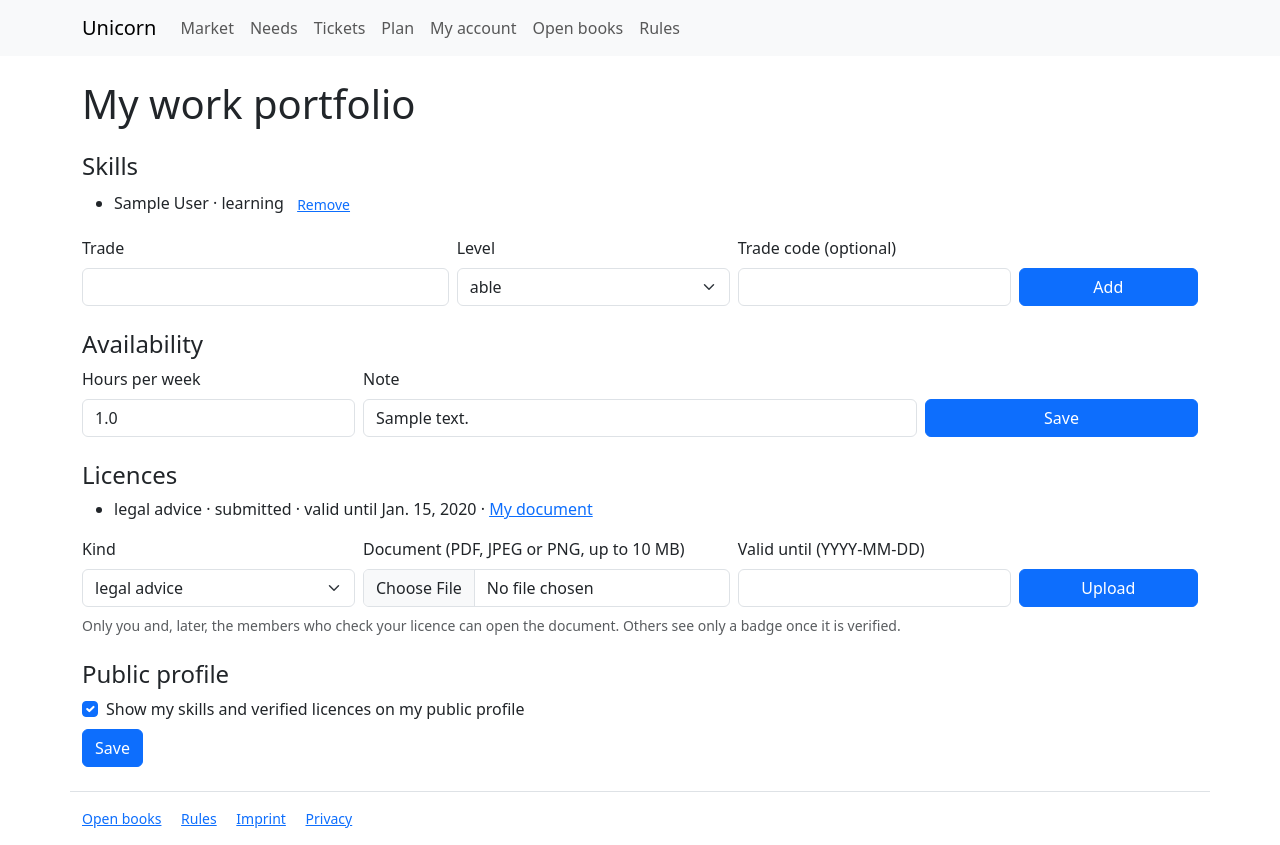
After one commit to kgk45tGg45u/unicorn, a Django app: page /portfolio/ in a window 1280 px wide. The commit adds this page. Run offline with Django 5.2, Linux system fonts and the light colour scheme; a user stored in the database is signed in; tables that the repository leaves empty hold one stand-in row (values such as "Sample post"); parts of the project's set-up code (start-up, migrations or seed data) failed here and were passed over; some libraries are stand-ins or nearby versions.

Commit message:
P01.T07: work portfolio, skills, availability and licences
Co-Authored-By: Claude Sonnet 5.5 <noreply@anthropic.com>

```diff
--- a/apps/members/services.py
+++ b/apps/members/services.py
@@ -384,3 +384,33 @@ def record_launch_click(member):
             state.save()
             audit.record("system", "launched")
         return state
+
+
+# --- Work portfolio and licences (docs/06 section 3, HF-17) ---
+
+
+def has_verified_licence(member, kind, today=None) -> bool:
+    from django.db.models import Q
+    from django.utils import timezone
+
+    from .models import Licence
+
+    today = today or timezone.localdate()
+    return (
+        Licence.objects.filter(member=member, kind=kind, status="verified")
+        .filter(Q(expires_on__isnull=True) | Q(expires_on__gte=today))
+        .exists()
+    )
+
+
+def submit_licence(member, kind, uploaded_file, expires_on=None):
+    """Store the licence document privately; status `submitted` until confirmers verify it (P06)."""
+    from apps.core import audit
+
+    from .models import Licence
+
+    with transaction.atomic():
+        pf = store_private_file(member, uploaded_file, "licence")
+        licence = Licence.objects.create(member=member, kind=kind, document=pf, expires_on=expires_on)
+        audit.record(member.number, "licence.submitted", licence, kind=kind)
+        return licence
--- a/apps/members/templates/members/my_account.html
+++ b/apps/members/templates/members/my_account.html
@@ -23,6 +23,7 @@
   {% for c in checks %}<li>{% blocktranslate with town=c.town date=c.seen_on number=c.helper.number %}Seen in person by {{ number }} on {{ date }} in {{ town }}{% endblocktranslate %}</li>{% endfor %}
   {% if not vouches and not checks %}<li class="text-muted">{% translate "None yet." %}</li>{% endif %}
 </ul>
+<p><a href="{% url 'members:portfolio' %}">{% translate "My work portfolio" %}</a></p>
 <p><a href="{% url 'members:public_profile' member.number %}">{% translate "See my public profile" %}</a></p>
 <p><a href="{% url 'mfa_index' %}">{% translate "Passkeys and recovery codes" %}</a> ·
    <a href="{% url 'account_logout' %}">{% translate "Log out" %}</a></p>
--- /dev/null
+++ b/apps/members/templates/members/portfolio.html
@@ -0,0 +1,56 @@
+{% extends "base.html" %}
+{% load i18n %}
+{% block title %}{% translate "My work portfolio" %} · Unicorn{% endblock %}
+{% block content %}
+<h1>{% translate "My work portfolio" %}</h1>
+{% if error %}<div class="alert alert-danger">{{ error }}</div>{% endif %}
+
+<h2 class="h4 mt-4">{% translate "Skills" %}</h2>
+<ul>
+  {% for s in skills %}
+    <li>{{ s.trade_name }} · {{ s.get_level_display }}
+      <form method="post" class="d-inline">{% csrf_token %}<input type="hidden" name="action" value="delete_skill"><input type="hidden" name="id" value="{{ s.pk }}">
+        <button class="btn btn-link btn-sm" type="submit">{% translate "Remove" %}</button></form></li>
+  {% empty %}<li class="text-muted">{% translate "No skills yet." %}</li>{% endfor %}
+</ul>
+<form method="post" class="row g-2 align-items-end">
+  {% csrf_token %}<input type="hidden" name="action" value="skill">
+  <div class="col-12 col-md-4"><label class="form-label" for="trade_name">{% translate "Trade" %}</label><input class="form-control" id="trade_name" name="trade_name" required></div>
+  <div class="col-6 col-md-3"><label class="form-label" for="level">{% translate "Level" %}</label>
+    <select class="form-select" id="level" name="level">{% for value, label in levels %}<option value="{{ value }}"{% if value == "able" %} selected{% endif %}>{{ label }}</option>{% endfor %}</select></div>
+  <div class="col-6 col-md-3"><label class="form-label" for="trade_code">{% translate "Trade code (optional)" %}</label><input class="form-control" id="trade_code" name="trade_code"></div>
+  <div class="col-12 col-md-2"><button class="btn btn-primary w-100" type="submit">{% translate "Add" %}</button></div>
+</form>
+
+<h2 class="h4 mt-4">{% translate "Availability" %}</h2>
+<form method="post" class="row g-2 align-items-end">
+  {% csrf_token %}<input type="hidden" name="action" value="availability">
+  <div class="col-6 col-md-3"><label class="form-label" for="hours_per_week">{% translate "Hours per week" %}</label><input class="form-control" id="hours_per_week" name="hours_per_week" value="{{ availability.hours_per_week|default:0 }}"></div>
+  <div class="col-12 col-md-6"><label class="form-label" for="note">{% translate "Note" %}</label><input class="form-control" id="note" name="note" value="{{ availability.note }}"></div>
+  <div class="col-12 col-md-3"><button class="btn btn-primary w-100" type="submit">{% translate "Save" %}</button></div>
+</form>
+
+<h2 class="h4 mt-4">{% translate "Licences" %}</h2>
+<ul>
+  {% for l in licences %}<li>{{ l.get_kind_display }} · {{ l.get_status_display }}{% if l.expires_on %} · {% translate "valid until" %} {{ l.expires_on }}{% endif %}
+    · <a href="{% url 'members:private_file' l.document_id %}">{% translate "My document" %}</a></li>
+  {% empty %}<li class="text-muted">{% translate "No licences yet." %}</li>{% endfor %}
+</ul>
+<form method="post" enctype="multipart/form-data" class="row g-2 align-items-end">
+  {% csrf_token %}<input type="hidden" name="action" value="licence">
+  <div class="col-12 col-md-3"><label class="form-label" for="kind">{% translate "Kind" %}</label>
+    <select class="form-select" id="kind" name="kind">{% for value, label in licence_kinds %}<option value="{{ value }}">{{ label }}</option>{% endfor %}</select></div>
+  <div class="col-12 col-md-4"><label class="form-label" for="document">{% translate "Document (PDF, JPEG or PNG, up to 10 MB)" %}</label><input class="form-control" type="file" id="document" name="document" accept=".pdf,.jpg,.jpeg,.png" required></div>
+  <div class="col-6 col-md-3"><label class="form-label" for="expires_on">{% translate "Valid until (YYYY-MM-DD)" %}</label><input class="form-control" id="expires_on" name="expires_on"></div>
+  <div class="col-6 col-md-2"><button class="btn btn-primary w-100" type="submit">{% translate "Upload" %}</button></div>
+</form>
+<p class="small text-muted mt-2">{% translate "Only you and, later, the members who check your licence can open the document. Others see only a badge once it is verified." %}</p>
+
+<h2 class="h4 mt-4">{% translate "Public profile" %}</h2>
+<form method="post">
+  {% csrf_token %}<input type="hidden" name="action" value="public">
+  <div class="form-check mb-2"><input class="form-check-input" type="checkbox" id="public_profile" name="public_profile" value="1"{% if member.public_profile %} checked{% endif %}>
+    <label class="form-check-label" for="public_profile">{% translate "Show my skills and verified licences on my public profile" %}</label></div>
+  <button class="btn btn-primary" type="submit">{% translate "Save" %}</button>
+</form>
+{% endblock %}
--- a/apps/members/templates/members/public_profile.html
+++ b/apps/members/templates/members/public_profile.html
@@ -5,7 +5,11 @@
 <h1>{{ profile.display_name }}</h1>
 <p class="text-muted">{{ profile.number }}</p>
 {% if profile.public_profile %}
-  {# The work portfolio is added in P01.T07. #}
+  {% if skills %}
+    <h2 class="h5">{% translate "Skills" %}</h2>
+    <ul>{% for s in skills %}<li>{{ s.trade_name }} · {{ s.get_level_display }}</li>{% endfor %}</ul>
+  {% endif %}
+  {% for b in badges %}<span class="badge text-bg-success me-1">{% blocktranslate with kind=b.kind %}Licence verified: {{ kind }}{% endblocktranslate %}</span>{% endfor %}
 {% else %}
   <p>{% translate "This member keeps their profile private." %}</p>
 {% endif %}
--- a/apps/members/urls.py
+++ b/apps/members/urls.py
@@ -13,5 +13,6 @@ urlpatterns = [
     path("files/<int:pk>/", views.private_file, name="private_file"),
     path("vouch/", views.vouch_page, name="vouch"),
     path("identity-checks/", views.identity_check_page, name="identity_check"),
+    path("portfolio/", views.portfolio, name="portfolio"),
     path("m/<str:number>/", views.public_profile, name="public_profile"),
 ]
--- a/apps/members/views.py
+++ b/apps/members/views.py
@@ -1,4 +1,5 @@
 import io
+from decimal import Decimal, InvalidOperation
 
 from django.contrib import messages
 from django.contrib.auth.decorators import login_required
@@ -10,7 +11,17 @@ from django.utils.translation import gettext_lazy
 
 from . import crypto, services
 from .forms import AboutYouForm
-from .models import ContractTemplate, LaunchClick, Member, PrivateFile, Signature, SiteState
+from .models import (
+    Availability,
+    ContractTemplate,
+    LaunchClick,
+    Licence,
+    Member,
+    PrivateFile,
+    Signature,
+    SiteState,
+    Skill,
+)
 
 
 @login_required
@@ -37,7 +48,16 @@ def my_account(request):
 
 def public_profile(request, number):
     member = get_object_or_404(Member, number=number, deleted=False)
-    return render(request, "members/public_profile.html", {"profile": member})
+    badges = []
+    if member.public_profile:
+        badges = [
+            {"kind": label, "key": key} for key, label in Licence.KINDS if services.has_verified_licence(member, key)
+        ]
+    return render(
+        request,
+        "members/public_profile.html",
+        {"profile": member, "skills": member.skills.all() if member.public_profile else [], "badges": badges},
+    )
 
 
 def _parts(template):
@@ -201,3 +221,63 @@ def launch(request):
             "founders": Member.objects.filter(is_founder=True, status=Member.MEMBER).count(),
         },
     )
+
+
+@login_required
+def portfolio(request):
+    member = request.member
+    if member is None:
+        return redirect("members:join_about")
+    error = None
+    if request.method == "POST":
+        action = request.POST.get("action")
+        if action == "skill" and request.POST.get("trade_name", "").strip():
+            level = request.POST.get("level", "able")
+            Skill.objects.create(
+                member=member,
+                trade_name=request.POST["trade_name"].strip()[:80],
+                trade_code=request.POST.get("trade_code", "").strip()[:16],
+                description=request.POST.get("description", ""),
+                level=level if level in dict(Skill.LEVELS) else "able",
+            )
+        elif action == "delete_skill":
+            Skill.objects.filter(member=member, pk=request.POST.get("id") or 0).delete()
+        elif action == "availability":
+            try:
+                hours = Decimal(request.POST.get("hours_per_week") or "0")
+            except InvalidOperation:
+                hours = None
+            if hours is None or not (0 <= hours <= 168):
+                error = _("Please enter hours per week as a number between 0 and 168.")
+            else:
+                Availability.objects.update_or_create(
+                    member=member, defaults={"hours_per_week": hours, "note": request.POST.get("note", "")[:200]}
+                )
+        elif action == "public":
+            member.public_profile = bool(request.POST.get("public_profile"))
+            member.save(update_fields=["public_profile"])
+        elif action == "licence":
+            upload = request.FILES.get("document")
+            kind = request.POST.get("kind")
+            if upload is None or kind not in dict(Licence.KINDS):
+                error = _("Please choose the kind of licence and a file.")
+            else:
+                try:
+                    services.submit_licence(member, kind, upload, parse_date(request.POST.get("expires_on", "")))
+                except services.FileRejected as e:
+                    error = str(e)
+        if error is None:
+            return redirect("members:portfolio")
+    return render(
+        request,
+        "members/portfolio.html",
+        {
+            "member": member,
+            "skills": member.skills.all(),
+            "availability": Availability.objects.filter(member=member).first(),
+            "licences": member.licences.all(),
+            "levels": Skill.LEVELS,
+            "licence_kinds": Licence.KINDS,
+            "error": error,
+        },
+    )
```
Also changed, not shown: apps/members/admin.py (+18 -0 lines), apps/members/models.py (+56 -0 lines), apps/members/tests/test_portfolio.py (added, +62 -0 lines), plan/phase_01_members_identity.md (+1 -1 lines), apps/members/migrations/0007_availability_licence_skill.py (added).
